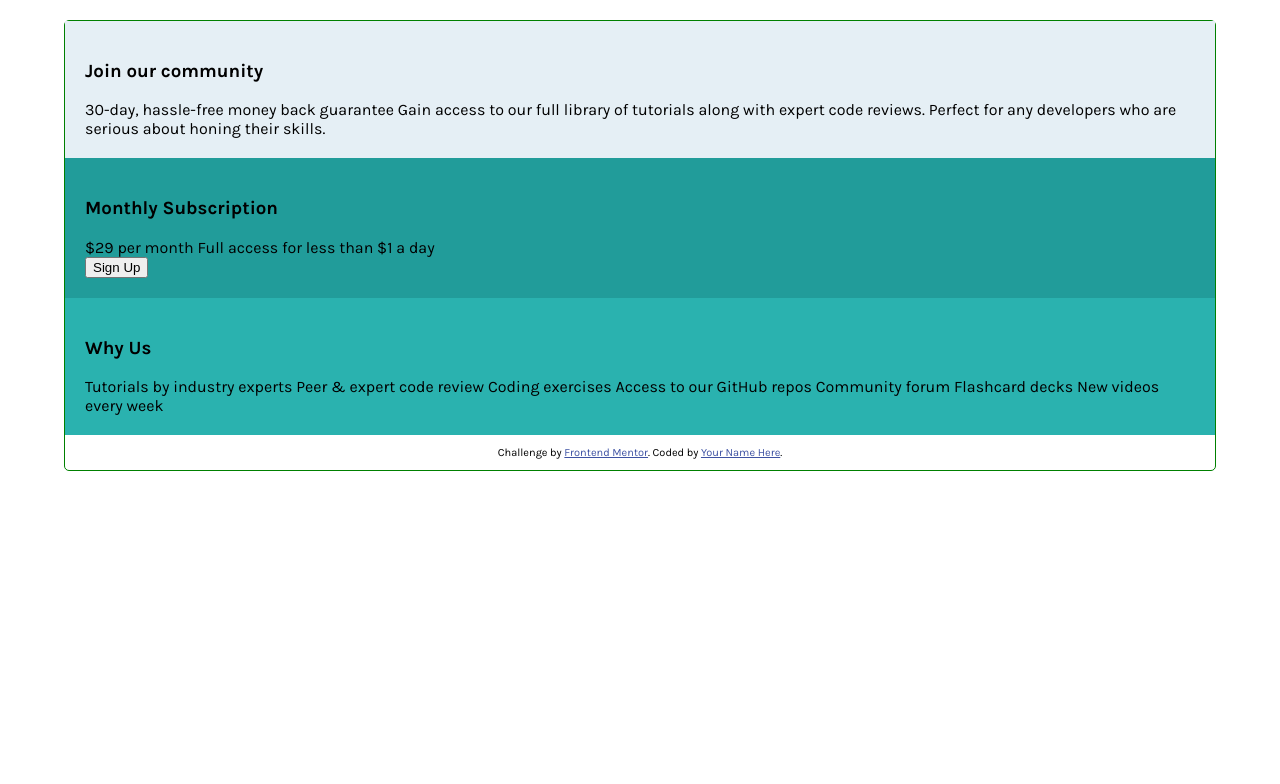
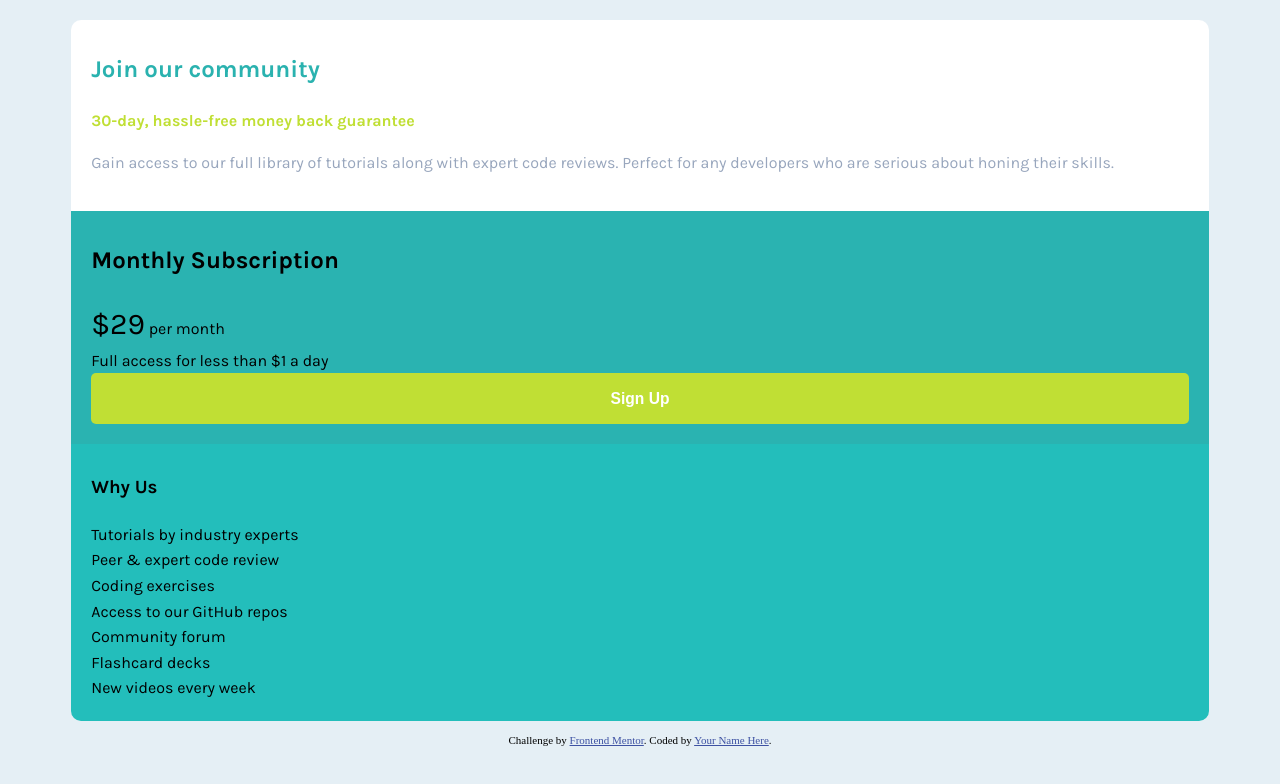
Before and after one commit to JesusKreist/frontendmentor-single-price-grid, a plain HTML site: page dist/index.html in a window 1280 px wide. Drawn offline with Linux system fonts and the light colour scheme.

Commit message:
Added more styles

```diff
--- a/dist/index.html
+++ b/dist/index.html
@@ -13,34 +13,45 @@
     .attribution a { color: hsl(228, 45%, 44%); }</style>
 <script src="/style.e308ff8e.js"></script></head>
 <body>
-  <div class="community">
-  <span class="join"><h3>Join our community</h3></span>
+  <div class="price-component">
+    <div class="community">
+      <span class="join">
+        <h2>Join our community</h2>
+      </span>
+      <span class="guarantee">30-day, hassle-free money back guarantee</span>
+      <p>Gain access to our full library of tutorials along with expert code reviews. Perfect for any developers who are
+        serious about honing their skills.</p>
+    </div>
 
-  <span class="guarantee">30-day, hassle-free money back guarantee</span>
 
-  Gain access to our full library of tutorials along with expert code reviews.
-  Perfect for any developers who are serious about honing their skills.</div>
+    <div class="subscription">
+      <h2>Monthly Subscription</h2>
+      <span class="block"><span class="make-larger">&dollar;29</span> <span class="month"></span>per month</span>
 
-  <div class="subscription"><h3>Monthly Subscription</h3>
+      Full access for less than &dollar;1 a day
 
-  <span class="amount">&dollar;</span>29 <span class="month">per month</span>
+      <button type="button" class="signup"><h3>Sign Up</h3></button>
 
-  Full access for less than &dollar;1 a day
+    </div>
 
-  <button type="button" class="signup">Sign Up</button>
 
+    <div class="reasons">
+      <h3>Why Us</h3>
+
+      <ul>
+        <li>Tutorials by industry experts</li>
+        <li>Peer &amp; expert code review</li>
+        <li>Coding exercises</li>
+        <li>Access to our GitHub repos</li>
+        <li>Community forum</li>
+        <li>Flashcard decks</li>
+        <li>New videos every week</li>
+      </ul>
+    </div>
   </div>
-  <div class="reasons">
-  <h3>Why Us</h3>
 
-  Tutorials by industry experts
-  Peer &amp; expert code review
-  Coding exercises
-  Access to our GitHub repos
-  Community forum
-  Flashcard decks
-  New videos every week
-  </div>
+
+
 
   <footer>
     <p class="attribution">
--- a/dist/style.e308ff8e.css
+++ b/dist/style.e308ff8e.css
@@ -15,47 +15,103 @@ html {
 
 /* layout */
 
-body {
+html {
+    background-color: hsl(204, 43%, 93%);
+}
+
+.price-component {
     display: grid;
     font-family: 'Karla', sans-serif;
     width: 90%;
     height: auto;
     margin: auto;
-    border: 1px solid green;
-    border-radius: .5rem;
     margin-top: 2rem;
     font-size: 1.6rem;
 
 }
 
 .community {
-  background-color: hsl(204, 43%, 93%);
-  padding: 2rem;
+  background-color: white;
+  padding-left: 2rem;
+  padding-right: 2rem;
+  padding-bottom: 2rem;
+  padding-top: 1rem;
 }
 
 .subscription {
-  background-color: hsl(179, 65%, 37%);
-  padding: 2rem;
+  background-color: #2AB3B1;
+  padding-left: 2rem;
+  padding-right: 2rem;
+  padding-bottom: 2rem;
+  padding-top: 1rem;
 }
 
 .reasons {
-  background-color: hsl(179, 62%, 43%);
-  padding: 2rem;
+  background-color: hsl(179, 69%, 44%);
+  padding-left: 2rem;
+  padding-right: 2rem;
+  padding-bottom: 2rem;
+  padding-top: 1rem;
 }
 
 .signup {
     display: block;
     text-align: center;
+    width: 100%;
 
 }
 
 /* typography */
 
-.community {
-    font-weight: 400;
+body {
+    line-height: 1.6;
 }
 
 
+.make-larger {
+    font-size: 3rem;
+
+}
+
+.block {
+    display: block;
+}
+
+.community {
+    font-weight: 400;
+    color: hsl(218, 22%, 67%);
+    border-top-right-radius: 1rem;
+    border-top-left-radius: 1rem;
+}
+
+ul {
+    list-style-type: none;
+    padding: 0;
+    margin: 0;
+}
+
+.join {
+    color: hsl(179, 62%, 43%);
+}
+
+.guarantee {
+    color: hsl(71, 73%, 54%);
+    font-weight: 700;
+}
+
+.signup {
+    background-color: hsl(71, 73%, 54%);
+    border: none;
+    color: white;
+    text-decoration: none;
+    display: inline-block;
+    border-radius: .5rem;
+}
+
+.reasons {
+    border-bottom-right-radius: 1rem;
+    border-bottom-left-radius: 1rem;
+}
 
 
 /*# sourceMappingURL=/style.e308ff8e.css.map */
--- a/style.css
+++ b/style.css
@@ -15,42 +15,100 @@ html {
 
 /* layout */
 
-body {
+html {
+    background-color: hsl(204, 43%, 93%);
+}
+
+.price-component {
     display: grid;
     font-family: 'Karla', sans-serif;
     width: 90%;
     height: auto;
     margin: auto;
-    border: 1px solid green;
-    border-radius: .5rem;
     margin-top: 2rem;
     font-size: 1.6rem;
 
 }
 
 .community {
-  background-color: hsl(204, 43%, 93%);
-  padding: 2rem;
+  background-color: white;
+  padding-left: 2rem;
+  padding-right: 2rem;
+  padding-bottom: 2rem;
+  padding-top: 1rem;
 }
 
 .subscription {
-  background-color: hsl(179, 65%, 37%);
-  padding: 2rem;
+  background-color: #2AB3B1;
+  padding-left: 2rem;
+  padding-right: 2rem;
+  padding-bottom: 2rem;
+  padding-top: 1rem;
 }
 
 .reasons {
-  background-color: hsl(179, 62%, 43%);
-  padding: 2rem;
+  background-color: hsl(179, 69%, 44%);
+  padding-left: 2rem;
+  padding-right: 2rem;
+  padding-bottom: 2rem;
+  padding-top: 1rem;
 }
 
 .signup {
     display: block;
     text-align: center;
+    width: 100%;
 
 }
 
 /* typography */
 
+body {
+    line-height: 1.6;
+}
+
+
+.make-larger {
+    font-size: 3rem;
+
+}
+
+.block {
+    display: block;
+}
+
 .community {
     font-weight: 400;
+    color: hsl(218, 22%, 67%);
+    border-top-right-radius: 1rem;
+    border-top-left-radius: 1rem;
 }
+
+ul {
+    list-style-type: none;
+    padding: 0;
+    margin: 0;
+}
+
+.join {
+    color: hsl(179, 62%, 43%);
+}
+
+.guarantee {
+    color: hsl(71, 73%, 54%);
+    font-weight: 700;
+}
+
+.signup {
+    background-color: hsl(71, 73%, 54%);
+    border: none;
+    color: white;
+    text-decoration: none;
+    display: inline-block;
+    border-radius: .5rem;
+}
+
+.reasons {
+    border-bottom-right-radius: 1rem;
+    border-bottom-left-radius: 1rem;
+}
```
Also changed, not shown: index.html (+30 -19 lines), 1 other file.
